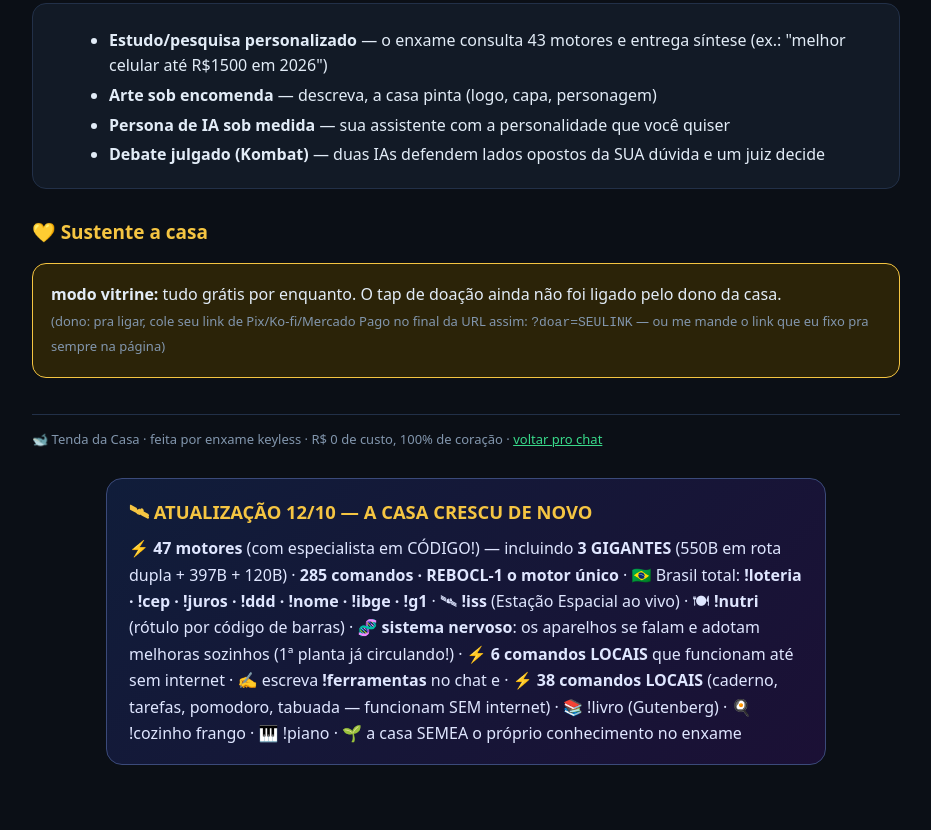
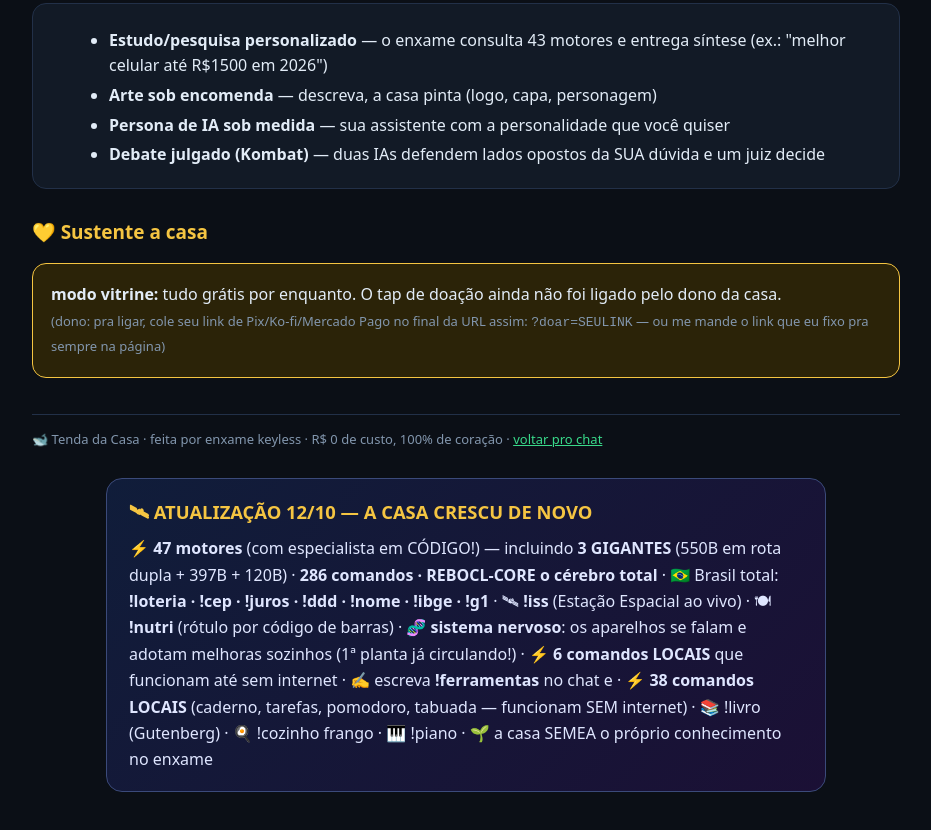
Before and after one commit to reboclbrank-max/site, a plain HTML site: page vitrina.html in a window 1280 px wide. Shown: the part 860-1690 px from the top of the page, without its empty margins (174-1105 px from the left). Drawn offline with Linux system fonts and the light colour scheme.

Commit message:
vitrina 286 · cérebro total

```diff
--- a/vitrina.html
+++ b/vitrina.html
@@ -85,7 +85,7 @@
 </script>
 <section style="margin:28px auto;max-width:720px;padding:18px 22px;border-radius:16px;background:linear-gradient(135deg,#101d3a,#1b1035);border:1px solid #3b4a7a;color:#dfe6ff;font-family:system-ui,sans-serif;line-height:1.65">
 <h2 style="margin:0 0 8px;font-size:1.15em">🛰 ATUALIZAÇÃO 12/10 — A CASA CRESCU DE NOVO</h2>
-<p style="margin:0">⚡ <b>47 motores</b> (com especialista em CÓDIGO!) — incluindo <b>3 GIGANTES</b> (550B em rota dupla + 397B + 120B) · <b>285 comandos · REBOCL-1 o motor único</b> · 🇧🇷 Brasil total: <b>!loteria · !cep · !juros · !ddd · !nome · !ibge · !g1</b> · 🛰 <b>!iss</b> (Estação Espacial ao vivo) · 🍽 <b>!nutri</b> (rótulo por código de barras) · 🧬 <b>sistema nervoso</b>: os aparelhos se falam e adotam melhoras sozinhos (1ª planta já circulando!) · ⚡ <b>6 comandos LOCAIS</b> que funcionam até sem internet · ✍️ escreva <b>!ferramentas</b> no chat e  · ⚡ <b>38 comandos LOCAIS</b> (caderno, tarefas, pomodoro, tabuada — funcionam SEM internet) · 📚 !livro (Gutenberg) · 🍳 !cozinho frango · 🎹 !piano · 🌱 a casa SEMEA o próprio conhecimento no enxame</p>
+<p style="margin:0">⚡ <b>47 motores</b> (com especialista em CÓDIGO!) — incluindo <b>3 GIGANTES</b> (550B em rota dupla + 397B + 120B) · <b>286 comandos · REBOCL-CORE o cérebro total</b> · 🇧🇷 Brasil total: <b>!loteria · !cep · !juros · !ddd · !nome · !ibge · !g1</b> · 🛰 <b>!iss</b> (Estação Espacial ao vivo) · 🍽 <b>!nutri</b> (rótulo por código de barras) · 🧬 <b>sistema nervoso</b>: os aparelhos se falam e adotam melhoras sozinhos (1ª planta já circulando!) · ⚡ <b>6 comandos LOCAIS</b> que funcionam até sem internet · ✍️ escreva <b>!ferramentas</b> no chat e  · ⚡ <b>38 comandos LOCAIS</b> (caderno, tarefas, pomodoro, tabuada — funcionam SEM internet) · 📚 !livro (Gutenberg) · 🍳 !cozinho frango · 🎹 !piano · 🌱 a casa SEMEA o próprio conhecimento no enxame</p>
 </section>
 </body>
 </html>
```
